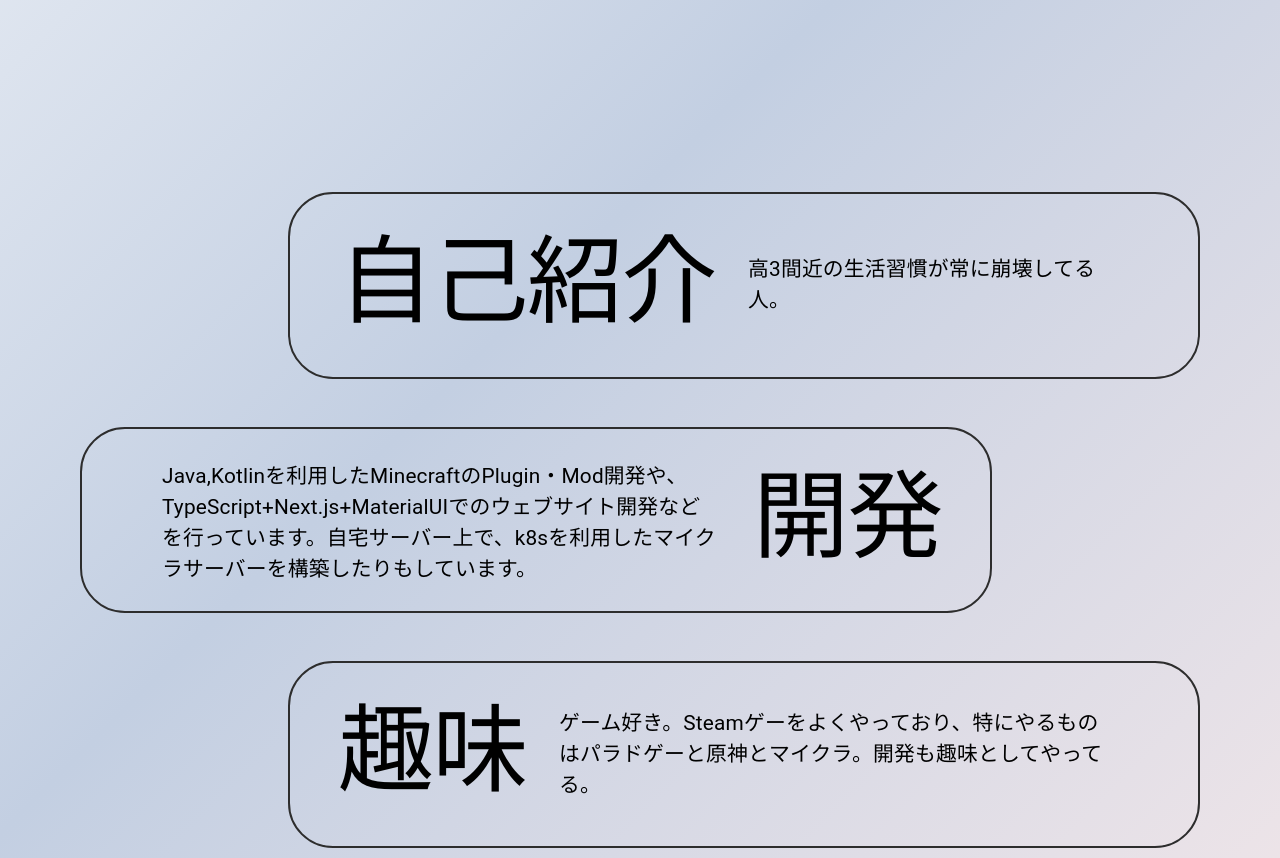
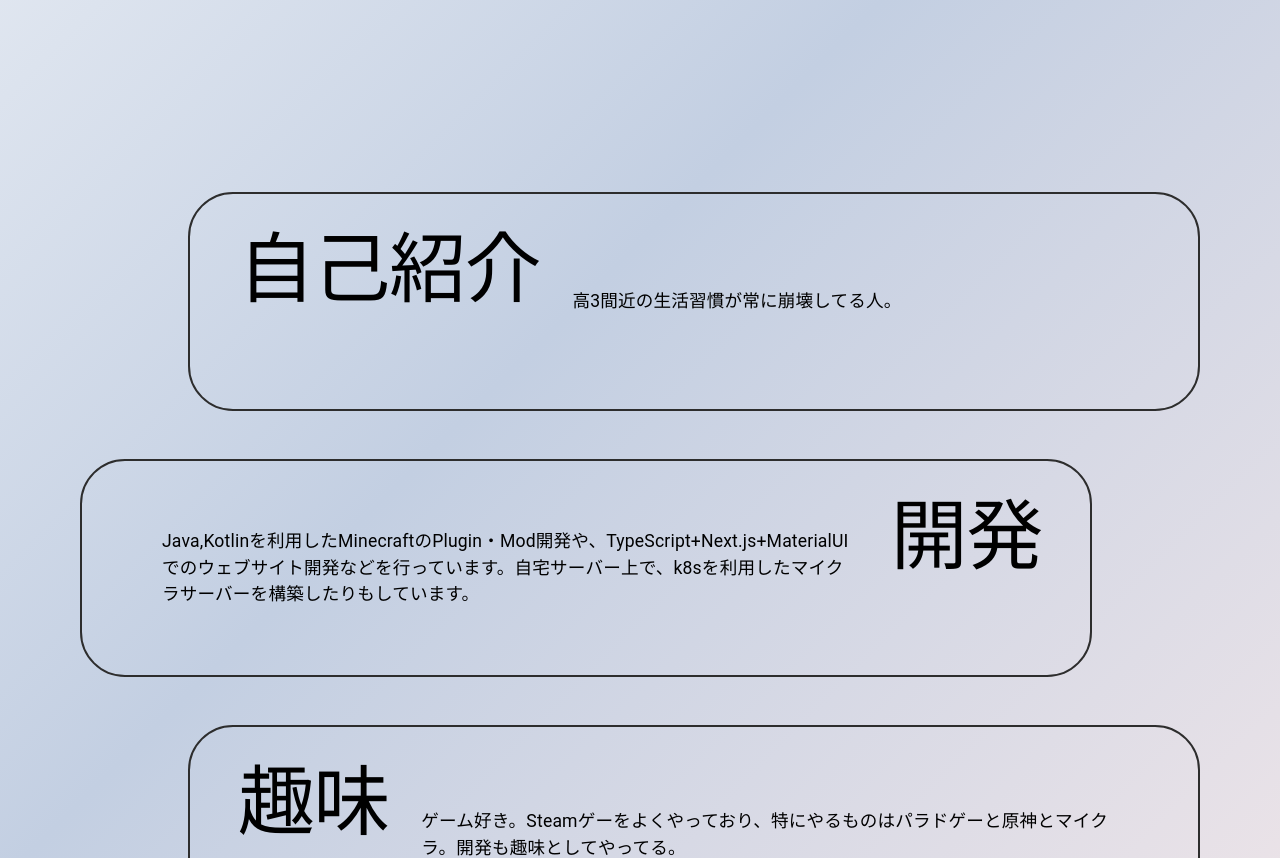
Before and after one commit to Ign1s-Reiga/ign1s-reiga.github.io, a Next.js app: page / in a window 1280 px wide. Shown: the part 680-1538 px from the top of the page. Built offline with nearby package versions, Linux system fonts and the light colour scheme.

Commit message:
describe.tsx supports FWXGA

```diff
--- a/components/Describe.tsx
+++ b/components/Describe.tsx
@@ -11,10 +11,16 @@ const styles = {
       margin: auto auto auto 2rem;
       white-space: pre-line;
       justify-self: self-start;
+      @media (max-height: 960px) {
+        font-size: 1.1rem;
+      }
     }
     .MuiTypography-h1 {
       white-space: nowrap;
       margin-left: 2rem;
+      @media (max-height: 960px) {
+        font-size: 4.8rem;
+      }
     }
   `,
   right: css`
@@ -24,9 +30,15 @@ const styles = {
       font-size: 1.3rem;
       white-space: break-spaces;
       margin: auto 2rem;
+      @media (max-height: 960px) {
+        font-size: 1.1rem;
+      }
     }
     .MuiTypography-h1 {
       white-space: nowrap;
+      @media (max-height: 960px) {
+        font-size: 4.8rem;
+      }
     }
   `
 };
--- a/pages/_app.tsx
+++ b/pages/_app.tsx
@@ -5,16 +5,10 @@ import { css, Global } from '@emotion/react';
 
 const globalStyle = css`
   body {
-    padding: 0;
     margin: 0;
     font-family: -apple-system, BlinkMacSystemFont, Segoe UI, Roboto, Oxygen, Ubuntu, Cantarell, Fira Sans, Droid Sans, Helvetica Neue, sans-serif;
-    min-height: 100vh;
     max-width: 100%;
     background-image: linear-gradient(135deg, #f5f7fa 0%, #c3cfe2 50%, #f3e7e9 100%);
-  }
-
-  * {
-    box-sizing: border-box;
   }
 `;
 
--- a/pages/index.tsx
+++ b/pages/index.tsx
@@ -67,7 +67,7 @@ const Index = () => {
   const [isDarkMode, setDarkMode] = useDarkMode(false);
 
   return (
-    <div css={css`padding: 0 2rem`}>
+    <div css={css`padding: 0 2rem; box-sizing: border-box;`}>
       <Container css={ styles.main }>
         <Avatar alt='Ign1s Reiga' src='/icon.png' sx={{ width: 280, height: 280, mb: '2rem' }}/>
         <h1>Hi, There👋</h1>
```
